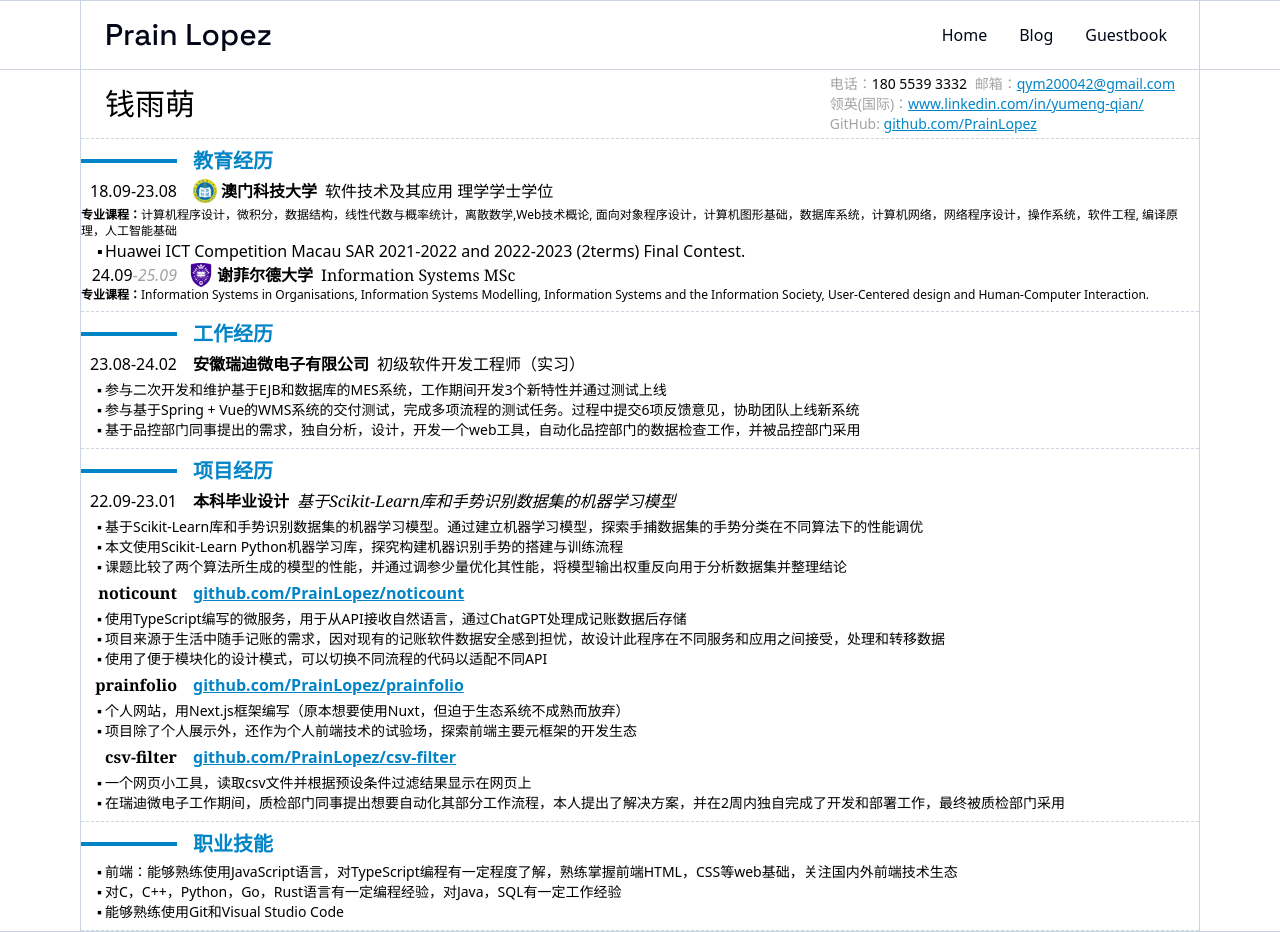
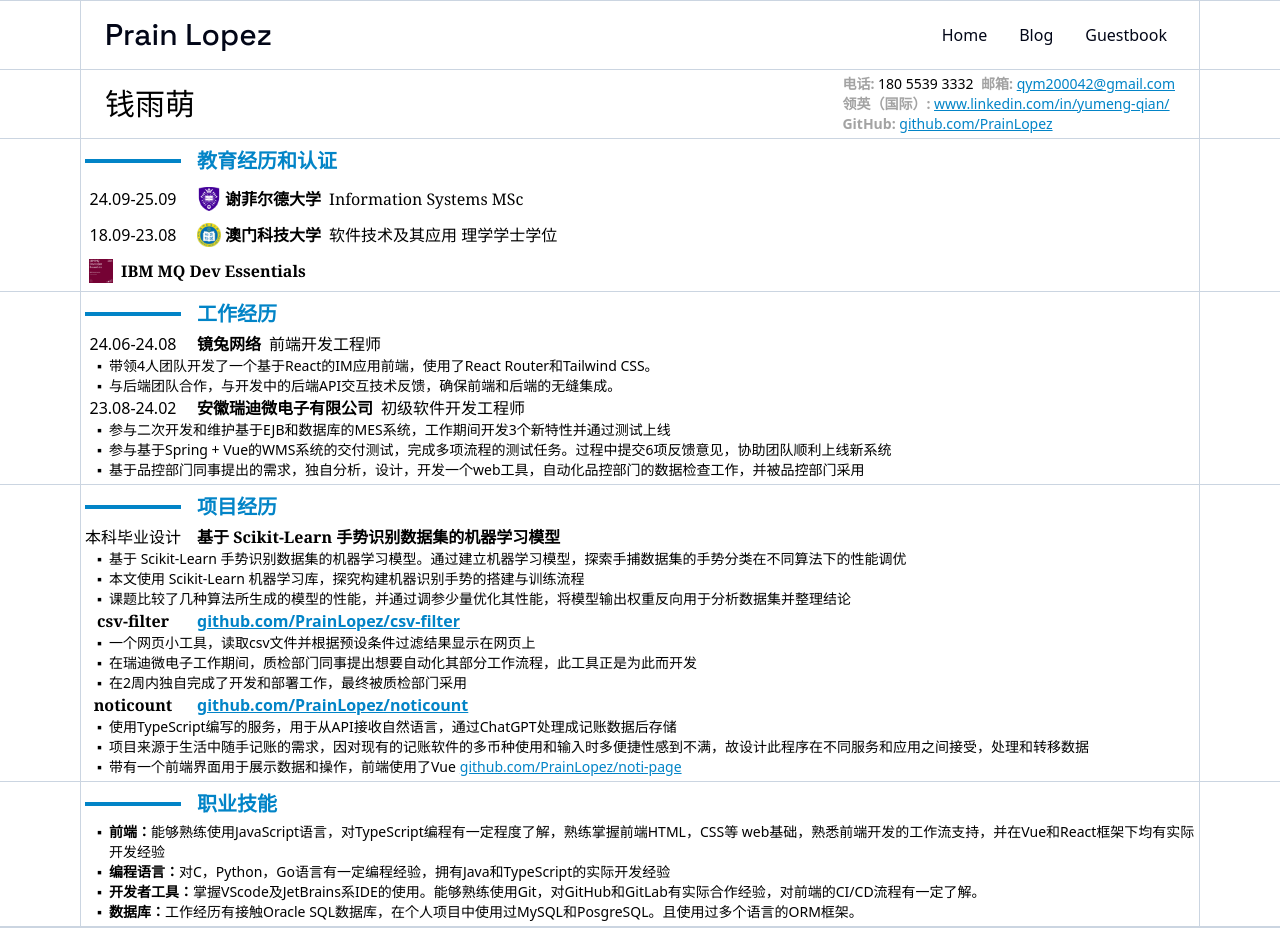
Before and after one commit to PrainLopez/prainfolio, a Next.js app: page /resume/zh-cn in a window 1280 px wide. Built offline with nearby package versions, Linux system fonts and the light colour scheme.

Commit message:
更新中文简历

```diff
--- a/app/(public)/(resume)/resume/zh-cn/page.tsx
+++ b/app/(public)/(resume)/resume/zh-cn/page.tsx
@@ -3,25 +3,26 @@ import Image from "next/image";
 
 function CnResume() {
   return (
-    <section className="sections-xframe">
-      <div className="sections-yframe flex flex-row items-center justify-between border-dashed">
+    <>
+      <section className="sections-yframe">
+        <section className="sections-xframe flex flex-row items-center justify-between">
           <h1 className="mx-6 py-4 text-3xl font-medium">钱雨萌</h1>
           <ul className="mx-6 flex flex-col py-1 text-sm">
-          {/* <li>
-            <span className="ml-1 font-normal text-neutral-400">地址：</span>
-            安徽省 芜湖市
-          </li> */}
             <li>
-            <span className="ml-1 font-normal text-neutral-400">电话：</span>
+              <span className="ml-1 font-semibold text-neutral-400">
+                电话:{" "}
+              </span>
               180 5539 3332{" "}
-            <span className="ml-1 font-normal text-neutral-400">邮箱：</span>
+              <span className="ml-1 font-semibold text-neutral-400">
+                邮箱:{" "}
+              </span>
               <a className="cont-anchor" href="mailto:qym200042@gmail.com">
                 qym200042@gmail.com
               </a>
             </li>
             <li>
-            <span className="ml-1 font-normal text-neutral-400">
-              领英(国际)：
+              <span className="ml-1 font-semibold text-neutral-400">
+                领英（国际）:{" "}
               </span>
               <a
                 className="cont-anchor"
@@ -31,111 +32,161 @@ function CnResume() {
               </a>
             </li>
             <li>
-            <span className="ml-1 font-normal text-neutral-400">GitHub: </span>
+              <span className="ml-1 font-semibold text-neutral-400">
+                GitHub:{" "}
+              </span>
               <a className="cont-anchor" href="https://github.com/PrainLopez">
                 github.com/PrainLopez
               </a>
             </li>
           </ul>
-      </div>
-      <div className="sections-yframe border-dashed py-2">
-        <h1 className={`cont-heading ${styles.heading} mb-1 py-0`}>教育经历</h1>
-        <p className="cont-content my-1 flex flex-row align-baseline">
-          <span className="mr-4 flex w-[6rem] justify-end">18.09-23.08</span>
-          <Image
-            src="/img/MUST.png"
-            height={24}
-            width={24}
-            alt="MUST"
-            className="mr-1 h-6 w-6"
-          />
-          <span className="font-semibold">澳门科技大学</span>
-          <span className="my-0 ml-2 font-serif">
-            软件技术及其应用 理学学士学位
-          </span>
-        </p>
-        <ul className="cont-content">
-          <li className="text-xs font-semibold">
-            专业课程：
-            <span className="font-normal">
-              计算机程序设计，微积分，数据结构，线性代数与概率统计，离散数学,Web技术概论,
-              面向对象程序设计，计算机图形基础，数据库系统，计算机网络，网络程序设计，操作系统，软件工程,
-              编译原理，人工智能基础
-            </span>
-          </li>
-          <li className="cont-ulist">
-            Huawei ICT Competition Macau SAR 2021-2022 and 2022-2023 (2terms)
-            Final Contest.
-          </li>
-        </ul>
-        <p className="cont-content flex flex-row">
-          <span className="mr-3 flex w-[6rem] justify-end">
-            24.09<em className="text-neutral-400">-25.09</em>
+        </section>
+      </section>
+      <section className="sections-yframe">
+        <section className="sections-xframe p-1">
+          <h1 className={`cont-heading ${styles.heading} py-1`}>
+            教育经历和认证
+          </h1>
+
+          <p className="cont-content my-1 flex flex-row py-1">
+            <span className="mr-4 flex w-[6rem] justify-center">
+              24.09-25.09
             </span>
             <Image
               src="/img/UoS.png"
-            height={24}
-            width={24}
+              height={64}
+              width={64}
               alt="UoS"
               className="mr-1 h-6 w-6"
             />
             <span className="font-semibold">谢菲尔德大学</span>
-          <span className="my-0 ml-2 font-serif">Information Systems MSc</span>
+            <span className="my-0 ml-2 font-serif">
+              Information Systems MSc
+            </span>
           </p>
-        <ul className="cont-content">
-          <li className="text-xs font-semibold">
-            专业课程：
-            <span className="font-normal">
-              Information Systems in Organisations, Information Systems
-              Modelling, Information Systems and the Information Society,
-              User-Centered design and Human-Computer Interaction.
+          <p className="cont-content my-1 flex flex-row py-1 align-baseline">
+            <span className="mr-4 flex w-[6rem] justify-center">
+              18.09-23.08
             </span>
-          </li>
-        </ul>
+            <Image
+              src="/img/MUST.png"
+              height={64}
+              width={64}
+              alt="MUST"
+              className="mr-1 h-6 w-6"
+            />
+            <div className="flex flex-row gap-2">
+              <span className="font-semibold">澳门科技大学</span>
+              <span className="my-0 font-serif">
+                软件技术及其应用 理学学士学位
+              </span>
             </div>
-      <div className="sections-yframe border-dashed py-2">
-        <h1 className={`cont-heading ${styles.heading} mb-1 py-0`}>工作经历</h1>
-        <p className="cont-content my-1 flex flex-row align-baseline">
-          <span className="mr-4 flex w-[6rem] justify-end">23.08-24.02</span>
-          <span className="font-semibold">安徽瑞迪微电子有限公司</span>
-          <span className="ml-2 font-serif">初级软件开发工程师（实习）</span>
+          </p>
+          <p className="cont-content flex flex-row gap-2 p-1 align-baseline">
+            <Image
+              src="/img/IBMMQDevEss_L2.png"
+              height={64}
+              width={64}
+              alt="IBM MQ Dev Essentials"
+              className="h-6 w-6"
+            />
+            <span className="font-serif font-semibold">
+              IBM MQ Dev Essentials
+            </span>
+          </p>
+        </section>
+      </section>
+      <section className="sections-yframe">
+        <section className="sections-xframe p-1">
+          <h1 className={`cont-heading ${styles.heading} py-1`}>工作经历</h1>
+
+          <p className="cont-content flex flex-row align-baseline">
+            <span className="mr-4 flex w-[6rem] justify-center">
+              24.06-24.08
+            </span>
+            <span className="font-semibold">镜兔网络</span>
+            <span className="ml-2 font-serif">前端开发工程师</span>
           </p>
           <ul className="cont-content text-sm">
             <li className="cont-ulist">
-            参与二次开发和维护基于EJB和数据库的MES系统，工作期间开发3个新特性并通过测试上线
+              带领4人团队开发了一个基于React的IM应用前端，使用了React
+              Router和Tailwind CSS。
+            </li>
+            <li className="cont-ulist">
+              与后端团队合作，与开发中的后端API交互技术反馈，确保前端和后端的无缝集成。
+            </li>
+          </ul>
+          <p className="cont-content flex flex-row align-baseline">
+            <span className="mr-4 flex w-[6rem] justify-center">
+              23.08-24.02
+            </span>
+            <span className="font-semibold">安徽瑞迪微电子有限公司</span>
+            <span className="ml-2 font-serif">初级软件开发工程师</span>
+          </p>
+          <ul className="cont-content text-sm">
+            <li className="cont-ulist">
+              参与⼆次开发和维护基于EJB和数据库的MES系统，⼯作期间开发3个新特性并通过测试上线
             </li>
             <li className="cont-ulist">
               参与基于Spring +
-            Vue的WMS系统的交付测试，完成多项流程的测试任务。过程中提交6项反馈意见，协助团队上线新系统
+              Vue的WMS系统的交付测试，完成多项流程的测试任务。过程中提交6项反馈意⻅，协助团队顺利上线新系统
             </li>
             <li className="cont-ulist">
-            基于品控部门同事提出的需求，独自分析，设计，开发一个web工具，自动化品控部门的数据检查工作，并被品控部门采用
+              基于品控部⻔同事提出的需求，独⾃分析，设计，开发⼀个web⼯具，⾃动化品控部⻔的数据检查⼯作，并被品控部⻔采⽤
             </li>
           </ul>
-      </div>
-      <div className="sections-yframe border-dashed py-2">
-        <h1 className={`cont-heading ${styles.heading} mb-1 py-0`}>项目经历</h1>
-        <p className="cont-content my-1 flex flex-row align-baseline">
-          <span className="mr-4 flex w-[6rem] justify-end">22.09-23.01</span>
-          <span className="font-semibold">本科毕业设计</span>
-          <em className="font- ml-2 font-serif">
-            基于Scikit-Learn库和手势识别数据集的机器学习模型
-          </em>
+        </section>
+      </section>
+      <section className="sections-yframe">
+        <section className="sections-xframe p-1">
+          <h1 className={`cont-heading ${styles.heading} py-1`}>项目经历</h1>
+          <p className="cont-content flex flex-row align-baseline">
+            <span className="mr-4 flex w-[6rem] justify-center">
+              本科毕业设计
+            </span>
+            <span className="my-0 font-serif font-semibold">
+              基于 Scikit-Learn ⼿势识别数据集的机器学习模型
+            </span>
           </p>
           <ul className="cont-content text-sm">
             <li className="cont-ulist">
-            基于Scikit-Learn库和手势识别数据集的机器学习模型。通过建立机器学习模型，探索手捕数据集的手势分类在不同算法下的性能调优
+              基于 Scikit-Learn
+              ⼿势识别数据集的机器学习模型。通过建⽴机器学习模型，探索⼿捕数据集的⼿势分类在不同算法下的性能调优
             </li>
             <li className="cont-ulist">
-            本文使用Scikit-Learn
-            Python机器学习库，探究构建机器识别手势的搭建与训练流程
+              本⽂使⽤ Scikit-Learn
+              机器学习库，探究构建机器识别⼿势的搭建与训练流程
             </li>
             <li className="cont-ulist">
-            课题比较了两个算法所生成的模型的性能，并通过调参少量优化其性能，将模型输出权重反向用于分析数据集并整理结论
+              课题⽐较了几种算法所⽣成的模型的性能，并通过调参少量优化其性能，将模型输出权重反向⽤于分析数据集并整理结论
             </li>
           </ul>
-        <p className="cont-content my-1 flex flex-row align-baseline">
-          <span className="mr-4 flex w-[6rem] justify-end font-serif font-semibold">
+          <p className="cont-content flex flex-row align-baseline">
+            <span className="mr-4 flex w-[6rem] justify-center font-serif font-semibold">
+              csv-filter
+            </span>
+            <span className="font-semibold">
+              <a
+                className="cont-anchor"
+                href="https://github.com/PrainLopez/csv-filter"
+              >
+                github.com/PrainLopez/csv-filter
+              </a>
+            </span>
+          </p>
+          <ul className="cont-content text-sm">
+            <li className="cont-ulist">
+              ⼀个⽹⻚⼩⼯具，读取csv⽂件并根据预设条件过滤结果显示在⽹⻚上
+            </li>
+            <li className="cont-ulist">
+              在瑞迪微电⼦⼯作期间，质检部⻔同事提出想要⾃动化其部分⼯作流程，此⼯具正是为此⽽开发
+            </li>
+            <li className="cont-ulist">
+              在2周内独⾃完成了开发和部署⼯作，最终被质检部⻔采⽤
+            </li>
+          </ul>
+          <p className="cont-content flex flex-row align-baseline">
+            <span className="mr-4 flex w-[6rem] justify-center font-serif font-semibold">
               noticount
             </span>
             <span className="font-semibold">
@@ -149,71 +200,49 @@ function CnResume() {
           </p>
           <ul className="cont-content text-sm">
             <li className="cont-ulist">
-            使用TypeScript编写的微服务，用于从API接收自然语言，通过ChatGPT处理成记账数据后存储
+              使⽤TypeScript编写的服务，⽤于从API接收⾃然语⾔，通过ChatGPT处理成记账数据后存储
             </li>
             <li className="cont-ulist">
-            项目来源于生活中随手记账的需求，因对现有的记账软件数据安全感到担忧，故设计此程序在不同服务和应用之间接受，处理和转移数据
+              项⽬来源于⽣活中随⼿记账的需求，因对现有的记账软件的多币种使用和输入时多便捷性感到不满，故设计此程序在不同服务和应⽤之间接受，处理和转移数据
             </li>
             <li className="cont-ulist">
-            使用了便于模块化的设计模式，可以切换不同流程的代码以适配不同API
+              带有一个前端界面用于展示数据和操作，前端使用了Vue
+              <a
+                className="cont-anchor mx-1"
+                href="https://github.com/PrainLopez/noti-page"
+              >
+                github.com/PrainLopez/noti-page
+              </a>
             </li>
           </ul>
-        <p className="cont-content my-1 flex flex-row align-baseline">
-          <span className="mr-4 flex w-[6rem] justify-end font-serif font-semibold">
-            prainfolio
-          </span>
-          <span className="font-semibold">
-            <a
-              className="cont-anchor"
-              href="https://github.com/PrainLopez/prainfolio"
-            >
-              github.com/PrainLopez/prainfolio
-            </a>
-          </span>
-        </p>
+        </section>
+      </section>
+      <section className="sections-yframe">
+        <section className="sections-xframe p-1">
+          <h1 className={`cont-heading ${styles.heading} py-1`}>职业技能</h1>
           <ul className="cont-content text-sm">
             <li className="cont-ulist">
-            个人网站，用Next.js框架编写（原本想要使用Nuxt，但迫于生态系统不成熟而放弃）
+              <strong>前端：</strong>
+              能够熟练使⽤JavaScript语⾔，对TypeScript编程有⼀定程度了解，熟练掌握前端HTML，CSS等
+              web基础，熟悉前端开发的⼯作流⽀持，并在Vue和React框架下均有实际开发经验
             </li>
             <li className="cont-ulist">
-            项目除了个人展示外，还作为个人前端技术的试验场，探索前端主要元框架的开发生态
+              <strong>编程语言：</strong>
+              对C，Python，Go语⾔有⼀定编程经验，拥有Java和TypeScript的实际开发经验
+            </li>
+            <li className="cont-ulist">
+              <strong>开发者工具：</strong>
+              掌握VScode及JetBrains系IDE的使用。能够熟练使⽤Git，对GitHub和GitLab有实际合作经验，对前端的CI/CD流程有一定了解。
+            </li>
+            <li className="cont-ulist">
+              <strong>数据库：</strong>
+              工作经历有接触Oracle
+              SQL数据库，在个人项目中使用过MySQL和PosgreSQL。且使用过多个语言的ORM框架。
             </li>
           </ul>
-        <p className="cont-content my-1 flex flex-row align-baseline">
-          <span className="mr-4 flex w-[6rem] justify-end font-serif font-semibold">
-            csv-filter
-          </span>
-          <span className="font-semibold">
-            <a
-              className="cont-anchor"
-              href="https://github.com/PrainLopez/csv-filter"
-            >
-              github.com/PrainLopez/csv-filter
-            </a>
-          </span>
-        </p>
-        <ul className="cont-content text-sm">
-          <li className="cont-ulist">
-            一个网页小工具，读取csv文件并根据预设条件过滤结果显示在网页上
-          </li>
-          <li className="cont-ulist">
-            在瑞迪微电子工作期间，质检部门同事提出想要自动化其部分工作流程，本人提出了解决方案，并在2周内独自完成了开发和部署工作，最终被质检部门采用
-          </li>
-        </ul>
-      </div>
-      <div className="sections-yframe border-dashed py-2">
-        <h1 className={`cont-heading ${styles.heading} mb-1 py-0`}>职业技能</h1>
-        <ul className="cont-content text-sm">
-          <li className="cont-ulist">
-            前端：能够熟练使用JavaScript语言，对TypeScript编程有一定程度了解，熟练掌握前端HTML，CSS等web基础，关注国内外前端技术生态
-          </li>
-          <li className="cont-ulist">
-            对C，C++，Python，Go，Rust语言有一定编程经验，对Java，SQL有一定工作经验
-          </li>
-          <li className="cont-ulist">能够熟练使用Git和Visual Studio Code</li>
-        </ul>
-      </div>
         </section>
+      </section>
+    </>
   );
 }
 
```
Lines whose indentation alone changed are shown as unchanged.
